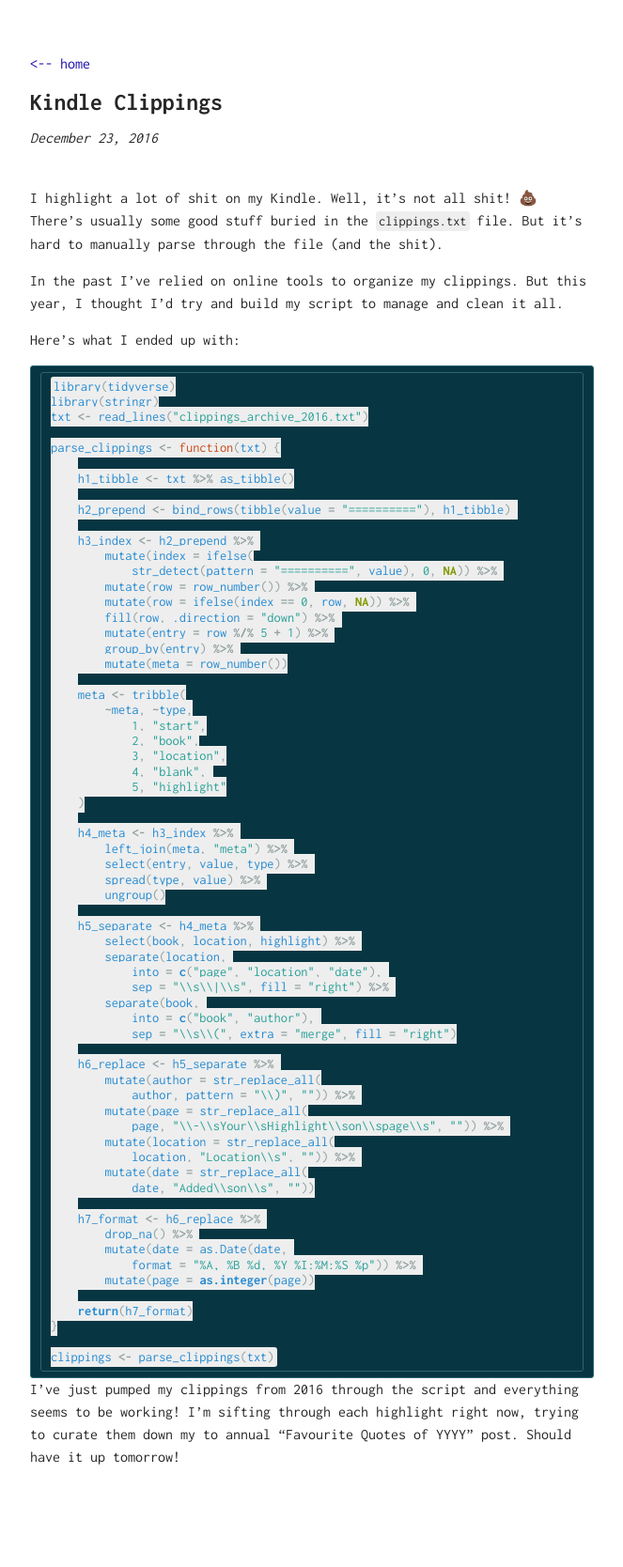
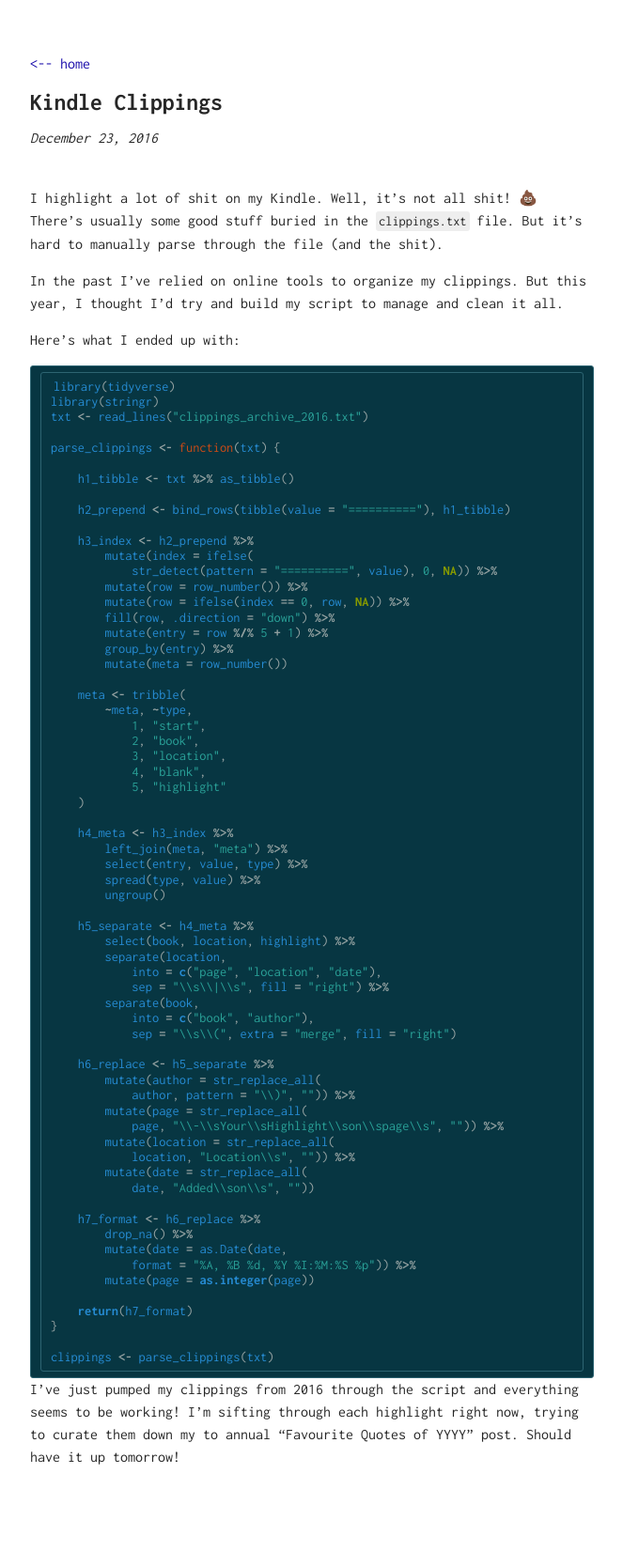
Before and after one commit to maxhumber/maxhumber.com, a Jekyll site: the page built from _posts/2016-12-23-kindle-clippings.md, in a window 1280 px wide. Shown: the whole page at 94% size, without its empty margins (308-971 px from the left). Built offline with Jekyll 4.4.1, drawn with Linux system fonts in a browser that asks for light colours; our own code applies the rules of GitHub Pages for plain Markdown files.

Commit message:
fix background for code chunk

```diff
--- a/assets/css/main.scss
+++ b/assets/css/main.scss
@@ -191,6 +191,9 @@ ul {
 		    border-radius: 3px 3px 3px 3px;
 		    overflow: auto;
 		    padding: 6px 10px;
+		    code {
+		    	background: none;
+		    }
 		}
 
 		.highlight .c{color:#586e75 !important;font-style:italic !important}
```
